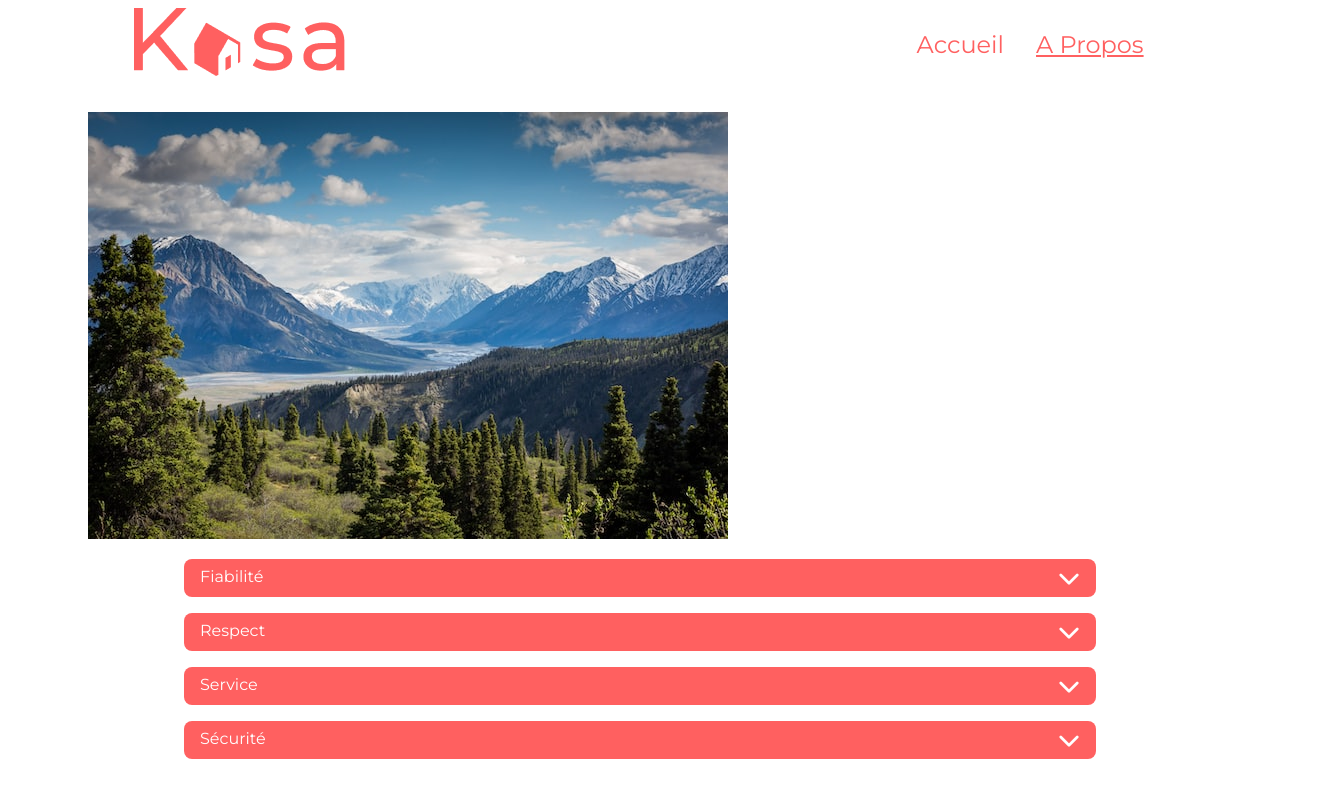
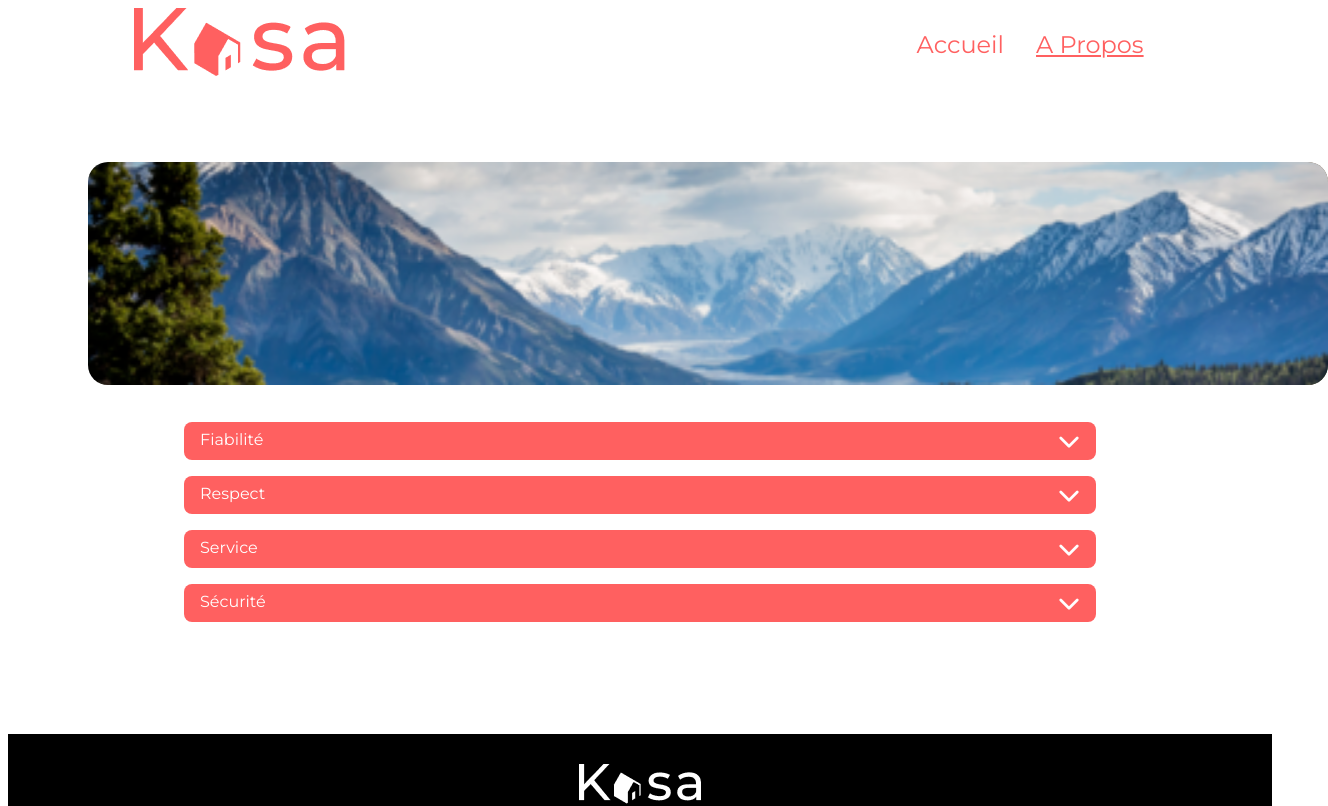
Before and after one commit to Fannydev974/P7-Kasa, a React (Vite) app: page /About in a window 1280 px wide. Shown: the top 806 px of the page, 1328 px wide, since content can reach past the window. Built offline with nearby package versions, Linux system fonts and the light colour scheme.

Commit message:
fin reste responsif img banner

```diff
--- a/src/Layout/Banner/banner.jsx
+++ b/src/Layout/Banner/banner.jsx
@@ -1,14 +1,16 @@
 import React from 'react';
 import './banner.scss';
-import ImageBanner from '../../Components/imageBanner';
 
-function Banner() {
+
+const Banner = ({ image, title }) => {
+
     return (
-        <div className='banner'>
-            <ImageBanner />
-            <h2 className='banner__text'>Chez vous, partout et ailleurs</h2>
+        <div className="banner">
+            <img src='src/assets/banner.png' />
+            <h2>{title}Chez vous, partout et ailleurs</h2>
+            <img src={image} />
         </div>
-    )
-}
+    );
+};
 
 export default Banner
--- a/src/Layout/Banner/banner.scss
+++ b/src/Layout/Banner/banner.scss
@@ -2,36 +2,49 @@
 
 .banner {
     position: relative;
-    background-position: center;
     max-width: 100%;
     height: 150px;
     display: grid;
     margin: auto;
-    place-items: center;
-    color: $color-tertiary;
+    color: black;
     border-radius: 1rem;
     //background-size: cover;
     //background-image: url("../../assets/banner.png");
-    margin-bottom: 2rem;
+    margin-bottom: 10rem;
 }
 
-/*.banner img {
+.banner img {
     width: 1240px;
     height: 223px;
-    background: cover;
+    //background-size: cover;
+    margin-top: 50px;
     position: absolute;
-    margin-bottom: 0px;
-    margin-top: 50px;
-}*/
+    border-radius: 20px;
+}
 
-.banner::before {
+h1 {
+    position: absolute;
+    font-size: xxx-large;
+}
+
+h2 {
+    display: flex;
+    justify-content: center;
+    position: relative;
+    align-items: flex-end;
+    height: 150px;
+    font-size: xxx-large;
+    color: $color-tertiary;
+}
+
+/*.banner::before {
     background: $color-black;
-    // position: absolute;
+    position: absolute;
     content: "";
     inset: 0;
     border-radius: 1rem;
     opacity: 0.3;
-}
+}*/
 
 .banner__text {
     position: relative;
@@ -39,8 +52,11 @@
     font-size: 48px;
     font-weight: 500;
     align-items: center;
-    color: $color-tertiary;
-    width: 705px;
+    color: black;
+    width: 100%;
+    display: flex;
+    justify-content: center;
+    padding-top: 86px;
 }
 
 /* Mobile */
@@ -51,6 +67,7 @@
         display: flex;
         align-items: center;
     }
+
 
     .banner__text {
         display: flex;
--- /dev/null
+++ b/src/Layout/ImageBanner/imageBanner.scss
@@ -0,0 +1,3 @@
+.imageBanner {
+    width: 100%;
+}
--- a/src/Pages/About/about.jsx
+++ b/src/Pages/About/about.jsx
@@ -1,30 +1,29 @@
 import React from 'react';
-//import { SlideShow } from '../../Components/SlideShow/slideShow';
 import './About.scss';
 import { Collapse } from '../../Components/Collapse/collapse';
-import ImageBanner from '../../Components/imageBanner';
-//import Banner from '../../Layout/Banner/banner';
-import aboutBanner from '../../assets/background.jpg'
+import Banner from "../../Layout/Banner/banner";
 
 
-function About() {
+
+const About = () => {
+    const aboutImage = 'src/assets/aboutbannerDesktop-mobile.png';
+
 
     return (
-        <>
-
-            <img src={aboutBanner} alt="image banner" />
-            {/*<div className='about__img'></div>*/}
-
+        <div>
+            <Banner
+                image={aboutImage}
+            />
             <div className="about__container">
                 <Collapse title="Fiabilité" content="Les annonces postées sur Kasa garantissent une fiabilité totale. Les photos sont conformes aux logements, et toutes les informations sont régulièrement vérifiées par nos équipes." />
                 <Collapse title="Respect" content="La bienveillance fait partie des valeurs fondatrices de Kasa. Tout comportement discriminatoire ou de perturbation du voisinage entraînera une exclusion de notre plateforme." />
                 <Collapse title="Service" content=" La bienveillance fait partie des valeurs fondatrices de Kasa. Tout comportement discriminatoire ou de perturbation du voisinage entraînera une exclusion de notre plateforme." />
                 <Collapse title="Sécurité" content="La sécurité est la priorité de Kasa. Aussi bien pour nos hôtes que pour les voyageurs, chaque logement correspond aux critères de sécurité établis par nos services. En laissant une note aussi bien à l'hôte qu'au locataire, cela permet à nos équipes de vérifier que les standards sont bien respectés. Nous organisons également des ateliers sur la sécurité domestique pour nos hôtes." />
             </div>
-        </>
-    )
-}
+
+        </div>
+    );
+};
+
 
 export default About
-
-// <SlideShow />
--- a/src/Pages/HomePage/homePage.jsx
+++ b/src/Pages/HomePage/homePage.jsx
@@ -1,14 +1,13 @@
 import React from 'react';
 import './homePage.scss';
-import Banner from '../..//Layout/Banner/banner';
 import Gallery from '../../Components/Gallery/gallery';
+import Banner from '../../Layout/Banner/banner';
 
 
-function HomePage({ imageUrl }) {
+function HomePage() {
     return (
         <div className='home'>
-            {/* <Banner />*/}
-            <Banner image={imageUrl} />
+            <Banner />
             <Gallery />
         </div>
     );
--- a/src/Pages/Logement/logement.jsx
+++ b/src/Pages/Logement/logement.jsx
@@ -8,8 +8,6 @@ import LogementHeader from '../../Components/LogementHeader/logementHeader';
 import error from '../../Components/Error/error';
 
 function Logement() {
-
-
 
     const idApartment = useParams("id").id;
     const chooseAppartment = datas.filter(data => data.id === idApartment)[0];
--- a/src/components/Collapse/Collapse.scss
+++ b/src/components/Collapse/Collapse.scss
@@ -37,7 +37,7 @@
      height: 65%;
 
      @media only screen and (width <=768px) {
-         font-size: 17px;
+         font-size: 13px;
      }
  }
 
--- a/src/components/ImageBanner.jsx
+++ /dev/null
@@ -1,15 +0,0 @@
-import React from 'react'
-import "./ImageBanner.scss";
-import BannerImage from '../../assets/banner.png'
-
-
-function ImageBanner() {
-    return (
-        <div className='image__banner'>
-            <BannerImage />
-
-        </div>
-    )
-}
-
-export default ImageBanner
--- a/src/components/ImageBanner.scss
+++ /dev/null
@@ -1,7 +0,0 @@
-.image__banner {
-    width: 100%;
-    height: 20rem;
-    object-fit: cover;
-    border-radius: 1rem;
-
-}
--- a/src/components/LogementHeader/logementHeader.scss
+++ b/src/components/LogementHeader/logementHeader.scss
@@ -42,7 +42,7 @@
 .apartment__title p {
     font-weight: 500;
     font-size: 20px;
-    margin-top: 0.2rem;
+    margin-top: 3.2rem;
     margin-bottom: 1.2rem;
 }
 
```
Also changed, not shown: src/Layout/ImageBanner/imageBanner.jsx (added, +19 -0 lines).
